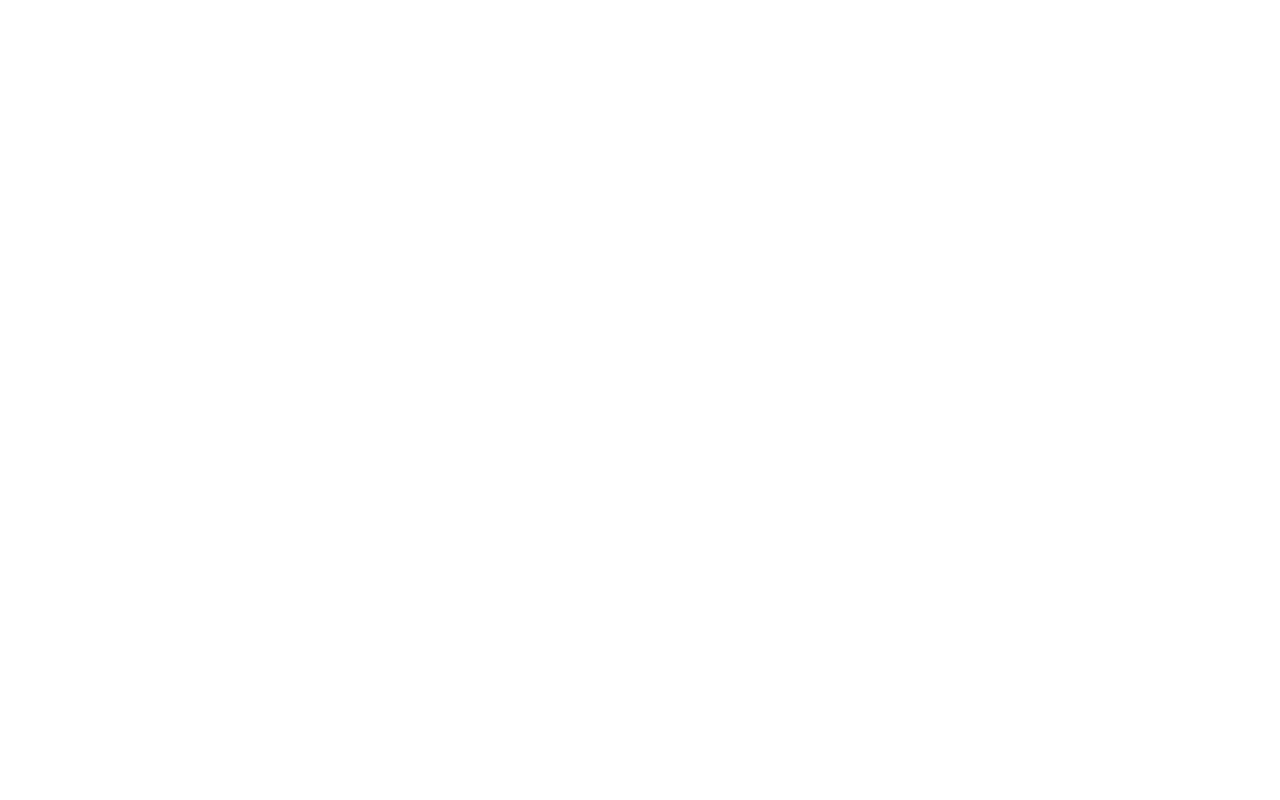
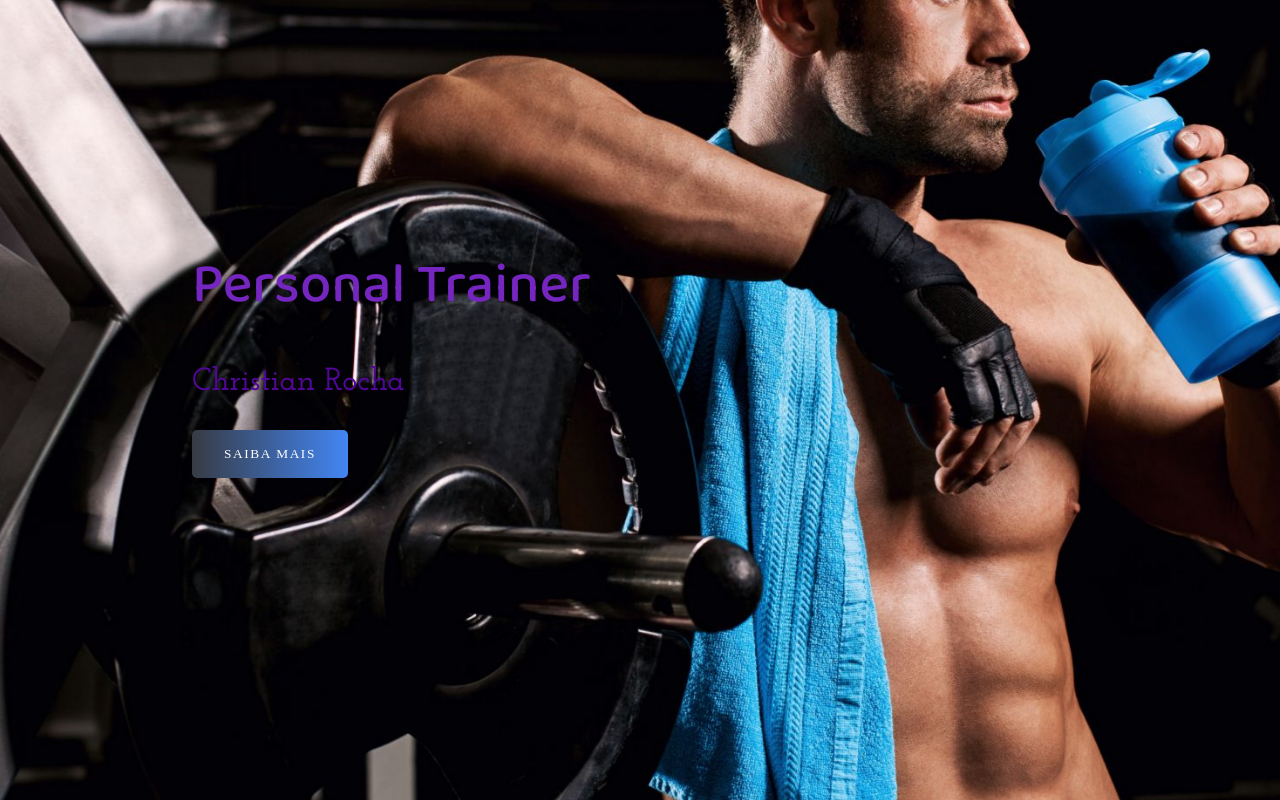
Before and after one commit to rocha-cristiano/Projeto-site, a plain HTML site: page index.html in a window 1280 px wide. Drawn offline with Linux system fonts and the light colour scheme.

Commit message:
:package: header

```diff
--- a/index.html
+++ b/index.html
@@ -2,11 +2,28 @@
 <html lang="pr-br">
   <head>
      <meta charset="UTF-8">
-    <meta name="viewport" content="width=device-width, initial-scale=1.0">
+     <meta name="viewport" content="width=device-width, initial-scale=1.0"/>
+     <link rel="stylesheet" href="style.css"/>
+     <link rel="apple-touch-icon" sizes="180x180" href="imagens/apple-touch-icon.png"/>
+     <link rel="icon" type="image/png" sizes="32x32" href="imagens/favicon-32x32.png"/>
+     <link rel="icon" type="image/png" sizes="16x16" href="imagens/favicon-16x16.png"/>
+     <link rel="manifest" href="/site.webmanifest" />
      <title>Christian Rocha</title>
-    <link rel="stylesheet" href="style.css">
   </head>
   <body>
 
+    <div class="container">
+        <header>
+            <div class="img-wrapper">
+                <img src="imagens/11202.jpg"alt="">
+            </div>
+            <div class="banner">
+              <h1>Personal Trainer</h1>
+              <p>Christian Rocha</p>
+              <button>Saiba mais</button>
+            </div>
+        </header>
+    </div>
+
   </body>
 </html>
--- a/style.css
+++ b/style.css
@@ -1,3 +1,99 @@
 @import url('https://fonts.googleapis.com/css2?family=Baloo+Da+2:wght@400;500;600;700&family=Josefin+Slab:ital,wght@0,100;0,200;0,300;0,400;0,500;0,600;1,100;1,200;1,300;1,400;1,500&family=Mulish:ital,wght@0,200;0,300;0,400;1,200;1,300;1,400&display=swap');
 
 @import url("https://cdnjs.cloudflare.com/ajax/libs/font-awesome/5.12.0-2/css/all.min.css");
+
+*{
+    margin: 0;
+    padding: 0;
+}
+
+header{
+    width: 100%;
+    height: 100vh;
+    overflow: hidden;
+    position: relative;
+}
+
+.img-wrapper{
+    width: 100%;
+    height: 100%;
+    overflow: hidden;
+    background-color: rgb(90, 86, 86)
+}
+
+.img-wrapper img{
+    width: 100%;
+    height: 100%;
+    object-fit: cover;
+    animation: zoom 20s
+}
+@keyframes zoom{
+    0%{
+        transform: scale(1.3);
+    }
+    100%{
+        transform: scale(1);
+    }
+}
+
+.banner{
+    position: absolute;
+    top: 30%;
+    left: 15%;
+}
+
+
+.banner h1{
+    color:rgb(117, 37, 192);
+    font-size: 3.5rem;
+    font-family:"Baloo Da 2", serif;
+    font-weight: 500;
+    text-shadow: .3rem .4rem 2px rgba(0,0,0 .4);
+    margin-bottom: 2rem;
+    opacity: 0;
+    animation: moveBanner 1s 0.5s forwards;
+}
+
+.banner p{
+    font-family: "Josefin Slab", serif;
+    color: rgb(83, 6, 155);
+    font-size: 2rem;
+    font-weight: 900;
+    text-shadow: .3rem .4rem 2px rgba(0,0,0 .4);
+    margin-bottom: 2rem;
+    opacity: 0;
+    animation: moveBanner 1s 0.7s forwards;
+}
+
+.banner button{
+    font-family: "Muli", serif;
+    color:#fff;
+    text-transform: uppercase;
+    letter-spacing: .1rem;
+    background: #373B44;
+    background: -webkit-linear-gradient(to right, #4286f4, #373B44);
+    background: linear-gradient(to left, #4286f4, #373B44);
+    padding-top: 1rem;
+    padding-bottom: 1rem;
+    padding-right: 2rem;
+    padding-left: 2rem;
+    border: none;
+    border-radius: 5px;
+    cursor: pointer;
+    opacity: 0;
+    animation: moveBanner 1s 0.9s forwards;
+}
+
+.banner button:hover{
+    opacity: 0.9;
+}
+
+@keyframes moveBanner{
+    0%{
+        transform: translateY(10rem) rotateY(-30deg);
+    }
+    100%{
+        transform: translateY(0) rotate(0);
+        opacity: 1;
+    }
+}
```
Also changed, not shown: imagens/11202.jpg (added), imagens/android-chrome-192x192.png (renamed from android-chrome-192x192.png), imagens/android-chrome-512x512.png (renamed from android-chrome-512x512.png), imagens/apple-touch-icon.png (renamed from apple-touch-icon.png), imagens/favicon-16x16.png (renamed from favicon-16x16.png), imagens/favicon-32x32.png (renamed from favicon-32x32.png), site.webmanifest, 1 other file. Lines whose indentation alone changed are shown as unchanged.
